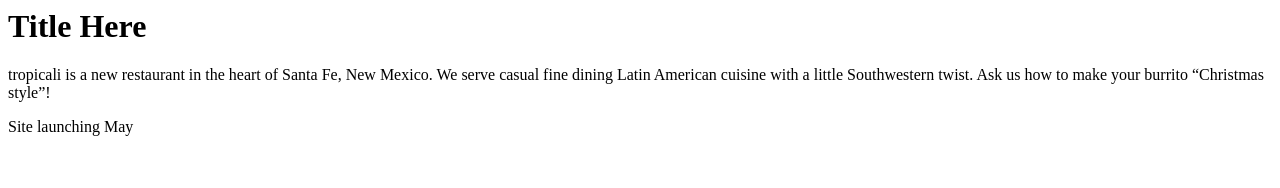
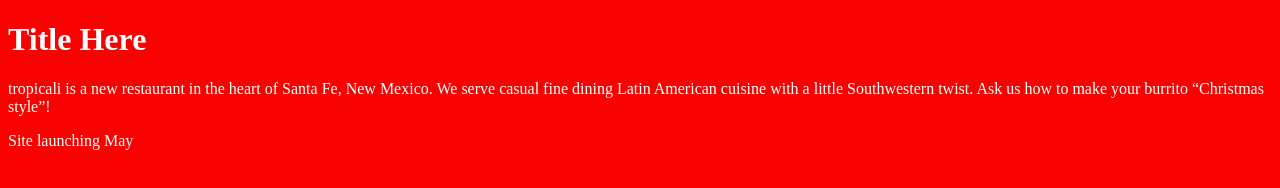
Before and after one commit to allan-mcevoy/messss, a plain HTML site: page index.html in a window 1280 px wide. Drawn offline with Linux system fonts and the light colour scheme.

Commit message:
added a red background

```diff
--- /dev/null
+++ b/app.css
@@ -0,0 +1,4 @@
+body {
+    background-color: #f70201;
+    color: #ffffff;
+}
--- a/index.html
+++ b/index.html
@@ -1,3 +1,15 @@
-<h1>Title Here</h1>
+<!DOCTYPE html>
+<html lang="en">
+<head>
+    <meta charset="UTF-8">
+    <meta name="viewport" content="width=device-width, initial-scale=1.0">
+    <meta http-equiv="X-UA-Compatible" content="ie=edge">
+    <link rel="stylesheet" href="app.css">
+    <title>Document</title>
+</head>
+<body>
+    <h1>Title Here</h1>
 <p>tropicali is a new restaurant in the heart of Santa Fe, New Mexico. We serve casual fine dining Latin American cuisine with a little Southwestern twist. Ask us how to make your burrito “Christmas style”!</p>
 <p>Site launching May</p>
+</body>
+</html>
```
